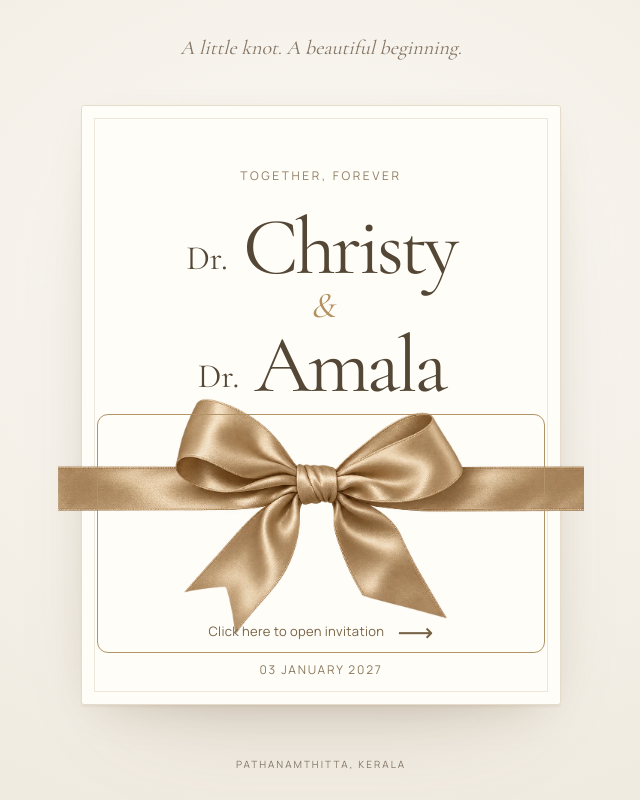
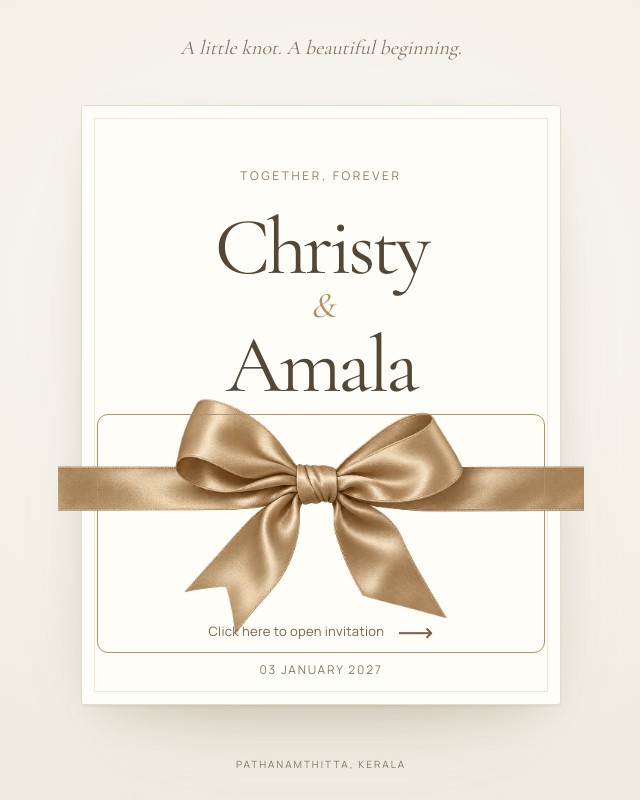
Before and after one commit to mathewsageorge/Christy-Amala, a Next.js app: page / in a window 1280 px wide. Shown: the top 800 px of the page, without its empty margins (319-959 px from the left). Built offline with nearby package versions, Linux system fonts and the light colour scheme.

Commit message:
Revert "Use doctor titles throughout the invitation names"
This reverts commit 5861b5f1ef5c10501fe8d0c69fccc841a9e33ba6.

```diff
--- a/src/app/globals.css
+++ b/src/app/globals.css
@@ -247,7 +247,3 @@ h2 em { color:var(--burgundy); font-weight:400; }
   [data-reveal]>* { opacity:1!important;transform:none!important;clip-path:none!important; }
   .rsvp-button,.contact-list a,.bottom-nav>a[href="#rsvp"] { transition:none;transform:none!important; }
 }
-.doctor-title { font-size:.42em;letter-spacing:0;vertical-align:.12em; }
-.name-mask>span,.ribbon-card h2>span { white-space:nowrap; }
-figcaption { flex-wrap:wrap;gap:8px 16px; }
-.closing-names { text-wrap:balance; }
--- a/src/app/page.tsx
+++ b/src/app/page.tsx
@@ -1,5 +1,4 @@
 import Image from "next/image";
-import { CoupleName } from "@/components/couple-name";
 import { wedding, mapLink } from "@/config/wedding";
 import { Experience } from "@/components/experience";
 import { Reveal } from "@/components/reveal";
@@ -15,12 +14,12 @@ function Arrow() { return <span aria-hidden="true" className="action-arrow">↗<
 export default function Home() {
   return <>
     <a className="skip-link" href="#celebration">Skip to event details</a>
-    <header className="masthead"><a className="monogram" href="#invitation" aria-label={`${wedding.couple.names}, invitation`}>C <i>&</i> A</a><span className="eyebrow">A celebration of love</span><a className="header-date" href="#celebration">{wedding.dateNumeric}</a></header>
+    <header className="masthead"><a className="monogram" href="#invitation" aria-label="Christy and Amala, invitation">C <i>&</i> A</a><span className="eyebrow">A celebration of love</span><a className="header-date" href="#celebration">{wedding.dateNumeric}</a></header>
     <main id="invitation">
       <section className="hero" aria-labelledby="couple-names">
         <div className="hero-copy">
           <p className="eyebrow hero-kicker">Together with our families</p>
-          <h1 id="couple-names" tabIndex={-1}><span className="name-mask"><span><CoupleName name={wedding.couple.groom}/></span></span><i>&</i><span className="name-mask"><span><CoupleName name={wedding.couple.bride}/></span></span></h1>
+          <h1 id="couple-names" tabIndex={-1}><span className="name-mask"><span>{wedding.couple.groom}</span></span><i>&</i><span className="name-mask"><span>{wedding.couple.bride}</span></span></h1>
           <p className="invitation-line">{wedding.invitation}</p>
           <Reveal kind="date" className="hero-date"><span>{wedding.date}</span><span>{wedding.place}</span><span className="date-rule" aria-hidden="true"/></Reveal>
           <a className="discover" href="#families"><span>Discover the celebration</span><span aria-hidden="true">↓</span></a>
--- a/src/components/couple-name.tsx
+++ /dev/null
@@ -1,4 +0,0 @@
-/** Keep professional titles proportionate within the large display names. */
-export function CoupleName({ name }: { name: string }) {
-  return name.startsWith("Dr. ") ? <><small className="doctor-title">Dr.</small>{" "}{name.slice(4)}</> : <>{name}</>;
-}
--- a/src/components/experience.tsx
+++ b/src/components/experience.tsx
@@ -2,7 +2,6 @@
 
 import { useCallback, useEffect, useRef, useState, useSyncExternalStore } from "react";
 import { useAnimate } from "motion/react";
-import { CoupleName } from "@/components/couple-name";
 import { wedding } from "@/config/wedding";
 import { MusicController, type MusicStatus } from "@/lib/music-controller";
 
@@ -91,7 +90,7 @@ export function Experience() {
         <div className="ribbon-card">
           <div className="ribbon-card-heading">
             <p className="gate-kicker">Together, forever</p>
-            <h2 id="gate-title"><span><CoupleName name={wedding.couple.groom}/></span><i>&</i><span><CoupleName name={wedding.couple.bride}/></span></h2>
+            <h2 id="gate-title"><span>Christy</span><i>&</i><span>Amala</span></h2>
           </div>
           <div className="ribbon-wrap" aria-hidden="true">
             <div className="ribbon-layer ribbon-left"/>
--- a/src/components/rsvp.tsx
+++ b/src/components/rsvp.tsx
@@ -43,7 +43,7 @@ export function Rsvp() {
         <h2 id="rsvp-title">A seat for you.<br/><em>A joy for us.</em></h2>
         <p>We would love to celebrate with you.<br/>Let us know if you can join us.</p>
         <div className="rsvp-date"><span>03</span><div>January 2027<small>Sunday · Pathanamthitta</small></div></div>
-        <p className="rsvp-signature">{wedding.couple.groom} <i>&</i> {wedding.couple.bride}</p>
+        <p className="rsvp-signature">Christy <i>&</i> Amala</p>
       </header>
       <div className="rsvp-card">
         <div className="rsvp-card-heading"><span className="eyebrow">Kindly reply</span><span aria-hidden="true">C <i>&</i> A</span></div>
--- a/src/config/wedding.ts
+++ b/src/config/wedding.ts
@@ -1,6 +1,6 @@
 /** All invitation content lives here. Times are ISO 8601 with India's UTC offset. */
 export const wedding = {
-  couple: { groom: "Dr. Christy", bride: "Dr. Amala", names: "Dr. Christy & Dr. Amala", monogram: "C & A" },
+  couple: { groom: "Christy", bride: "Amala", names: "Christy & Amala", monogram: "C & A" },
   date: "Sunday, 03 January 2027",
   dateShort: "03 January 2027",
   dateNumeric: "03.01.2027",
@@ -41,7 +41,7 @@ export const wedding = {
     address: "Saint Peters Junction, Chittoor, Pathanamthitta, Kerala 689645",
     mapUrl: null as string | null,
   },
-  photo: { src: "/images/couple-portrait.webp", original: "/images/couple.jpg", width: 1200, height: 2131, alt: "Dr. Christy and Dr. Amala seated together, smiling, with a bouquet of flowers." },
+  photo: { src: "/images/couple-portrait.webp", original: "/images/couple.jpg", width: 1200, height: 2131, alt: "Christy and Amala seated together, smiling, with a bouquet of flowers." },
   music: {
     // Add a licensed file to public/audio/ and set src to '/audio/your-file.mp3'.
     src: "/audio/wedding-music.mp3" as string | null,
```
Also changed, not shown: 1 other file (tests, documents, lock files or other folders).
